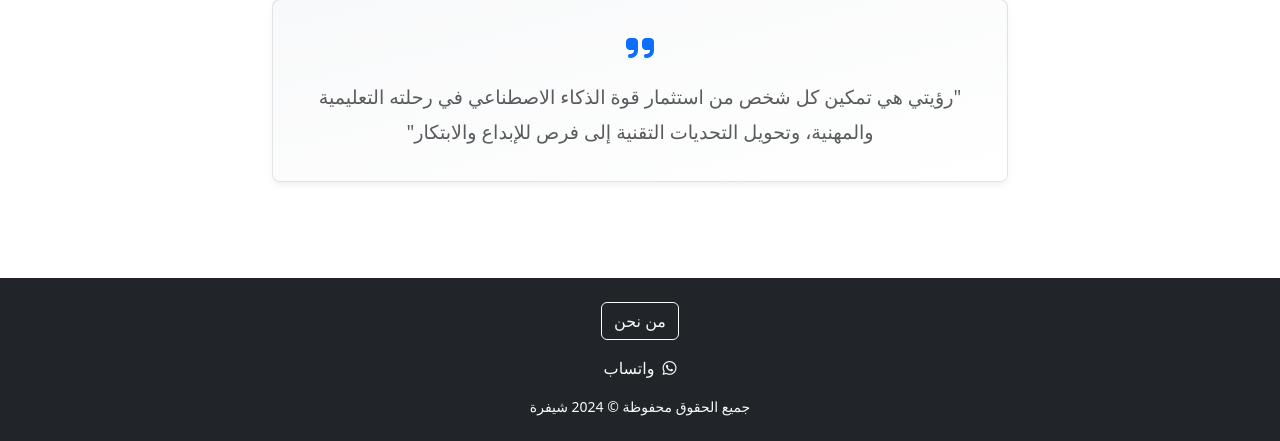
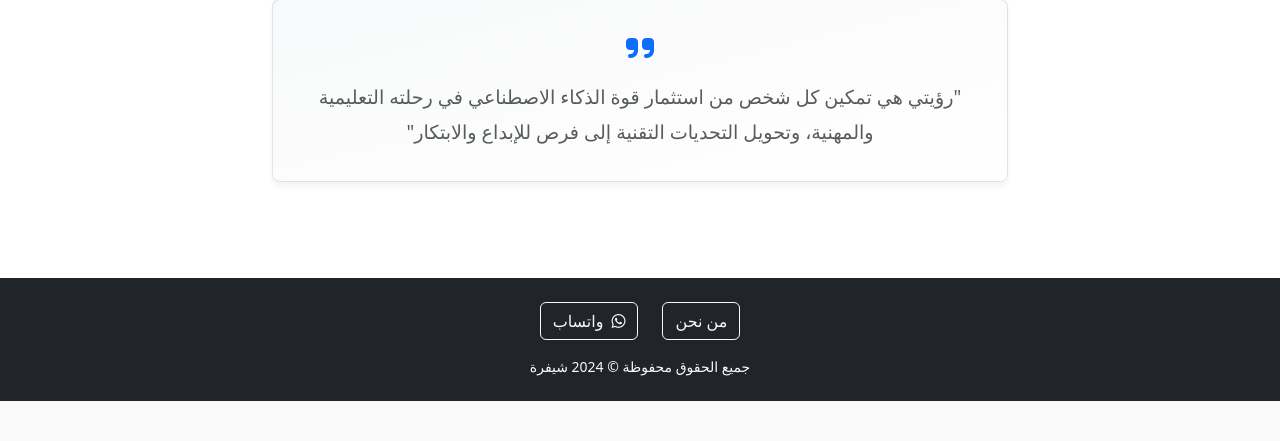
Before and after one commit to Abdualzizsm/cors, a Flask app: page /about in a window 1280 px wide. Shown: the part 595-1036 px from the top of the page. After the commit the page ends 996 px from the top, so only its background shows below. Run offline with Flask 3, Linux system fonts and the light colour scheme.

Commit message:
توحيد رقم الواتساب في جميع الصفحات وتحسين تنسيق الفوتر

```diff
--- a/templates/base.html
+++ b/templates/base.html
@@ -73,18 +73,21 @@
 
     <footer class="bg-dark text-light py-4 mt-5">
         <div class="container">
+            <div class="row justify-content-center align-items-center mb-3">
+                <div class="col-auto">
+                    <a href="{{ url_for('about') }}" class="btn btn-outline-light">من نحن</a>
+                </div>
+                <div class="col-auto">
+                    <a href="https://api.whatsapp.com/send?phone=966539631343&text=مرحباً،%20أرغب%20في%20الاستفسار%20عن%20كورس%20البرمجة" class="btn btn-outline-light">
+                        <i class="fab fa-whatsapp me-2"></i>واتساب
+                    </a>
+                </div>
+            </div>
             <div class="row">
                 <div class="col-12 text-center">
-                    <a href="{{ url_for('about') }}" class="btn btn-outline-light mb-3">من نحن</a>
-                    <p class="mb-3">
-                        <a href="https://api.whatsapp.com/send?phone=966599514675" class="text-light text-decoration-none">
-                            <i class="fab fa-whatsapp me-2"></i>واتساب
-                        </a>
-                    </p>
                     <p class="mb-0 small">جميع الحقوق محفوظة © 2024 شيفرة</p>
                 </div>
             </div>
-        </div>
         </div>
     </footer>
 
```
